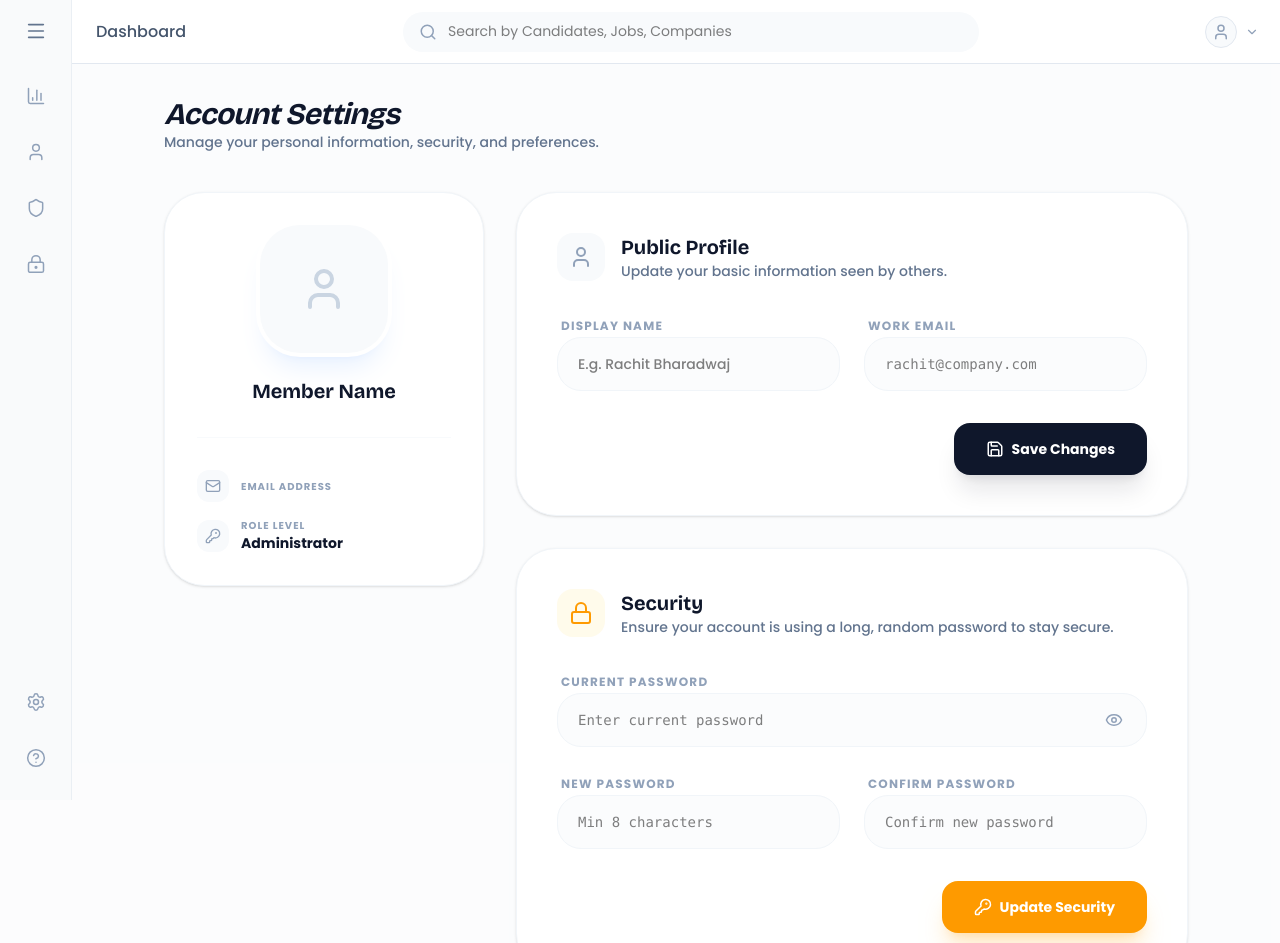
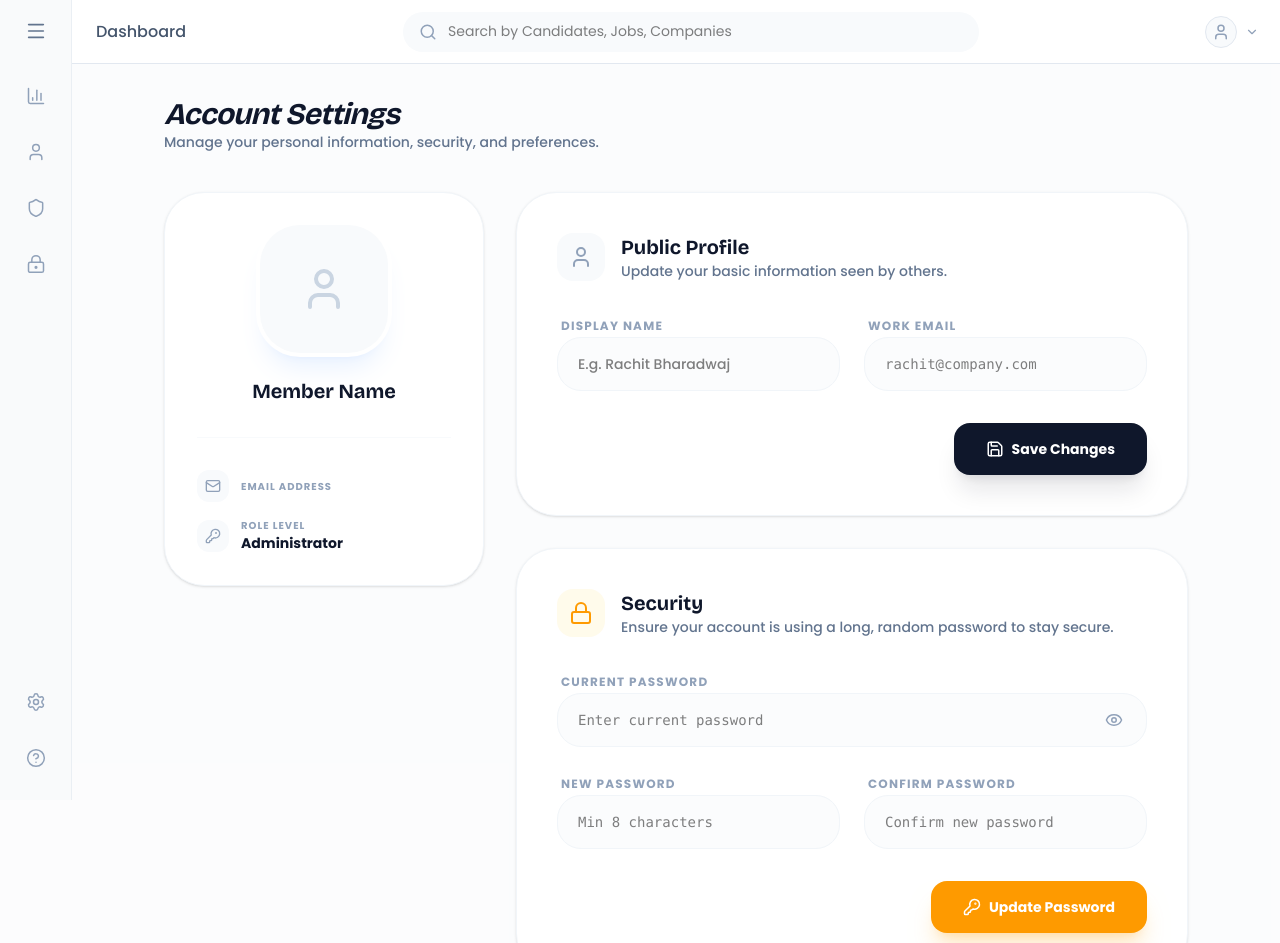
Before and after one commit to rachit-bharadwaj/hrms, a Next.js app in the folder website/: page /account in a window 1280 px wide. Shown: the top 943 px of the page. Built offline with nearby package versions, Linux system fonts and the light colour scheme; no server answers.

Commit message:
fix: update button label from "Update Security" to "Update Password" in account settings

```diff
--- a/website/app/(main)/account/page.tsx
+++ b/website/app/(main)/account/page.tsx
@@ -405,7 +405,7 @@ export default function AccountPage() {
                     <KeyRound size={18} />
                   )}
                   <span>
-                    {isChangingPassword ? "Verifying..." : "Update Security"}
+                    {isChangingPassword ? "Verifying..." : "Update Password"}
                   </span>
                 </button>
               </div>
```
